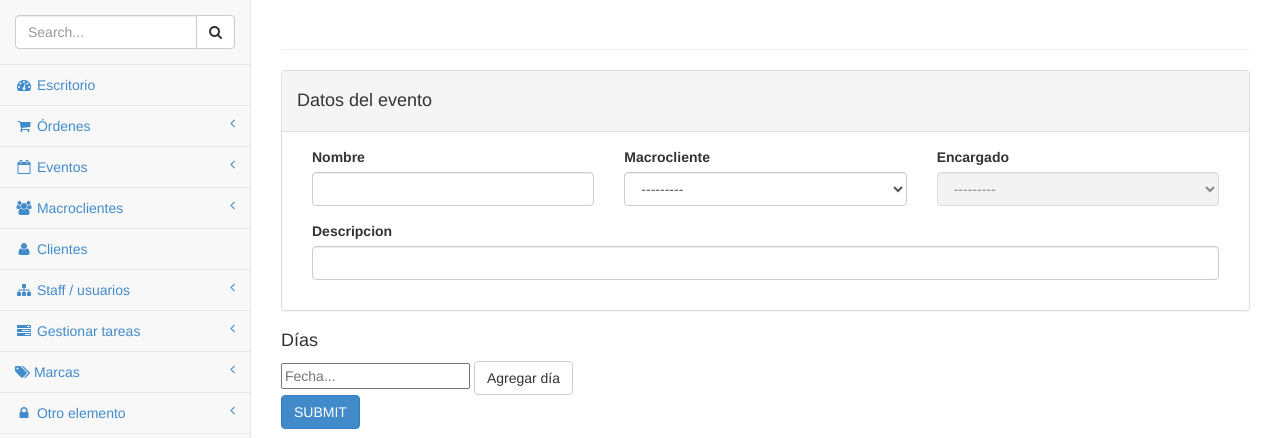
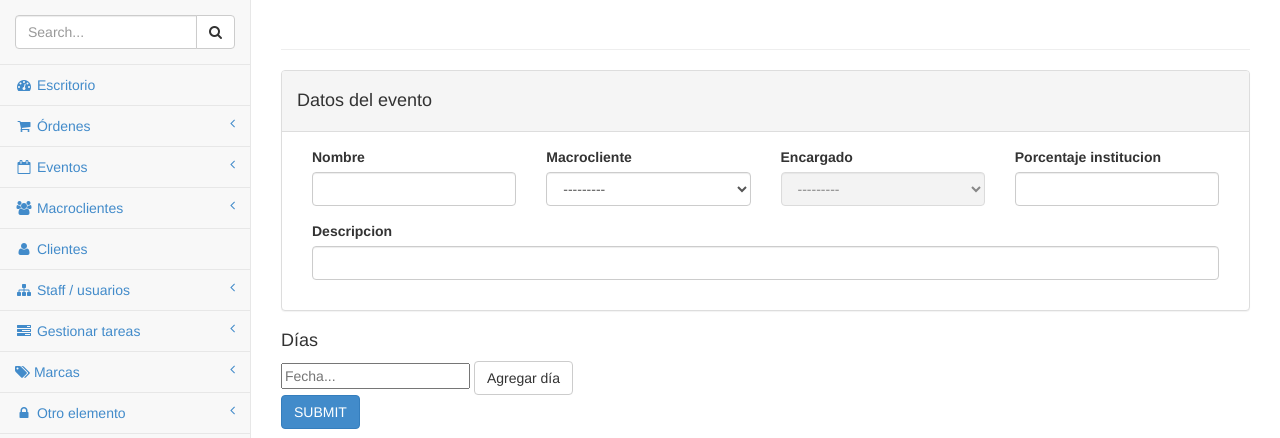
Before and after one commit to NestorBracho/fotomov_old, a Django app: page /nuevo_evento/ in a window 1280 px wide. Shown: the part 51-489 px from the top of the page. Run offline with Django 3.2, Linux system fonts and the light colour scheme; data that the repository does not hold is empty; some libraries are stand-ins or nearby versions.

Commit message:
se trae el post en nuevo envento

```diff
--- a/evento/forms.py
+++ b/evento/forms.py
@@ -6,6 +6,6 @@ from django import forms
 
 class EventoForm(forms.ModelForm):
     macrocliente = forms.ModelChoiceField(queryset=MacroCliente.objects.all())
-    encargado = forms.ChoiceField()
     class Meta:
         model = Evento
+        exclude = ['locacion',]
--- a/evento/views.py
+++ b/evento/views.py
@@ -14,7 +14,9 @@ from direcciones.models import *
 def nuevo_evento(request):
     gastos_predeterminados = Gasto.objects.filter(predeterminado = True)
     if request.method == 'POST':
-        pass
+        formulario = EventoForm(request.POST)
+        if formulario.is_valid():
+            print "funcion"
     else:
         formulario = EventoForm()
     return render_to_response('evento/nuevo_evento.html', {'formulario': formulario, 'gastos': gastos_predeterminados}, context_instance = RequestContext(request))
--- a/fotomov/templates/evento/nuevo_evento.html
+++ b/fotomov/templates/evento/nuevo_evento.html
@@ -10,14 +10,17 @@
             <h4>Datos del evento</h4>
         </div>
         <div class="panel-body">
-            <div class="col-sm-4">
+            <div class="col-sm-3">
                 {{ formulario.nombre | bootstrap }}
             </div>
-            <div class="col-sm-4">
+            <div class="col-sm-3">
                 {{ formulario.macrocliente | bootstrap }}
             </div>
-            <div class="col-sm-4">
+            <div class="col-sm-3">
                 {{ formulario.encargado | bootstrap }}
+            </div>
+            <div class="col-sm-3">
+                {{ formulario.porcentaje_institucion | bootstrap }}
             </div>
             <div class="col-sm-12">
                 {{ formulario.descripcion | bootstrap }}
--- a/fotomov/urls.py
+++ b/fotomov/urls.py
@@ -48,6 +48,7 @@ urlpatterns = patterns('',
     url(r'^libreta_direcciones/$', 'direcciones.views.nueva_direccion'),
     url(r'^guardar_direccion_ajax/$', 'direcciones.views.guardar_direccion_ajax'),
     url(r'^locacion_ajax/$', 'evento.views.locacion_ajax'),
+    url(r'^encargado_ajax/$', 'evento.views.encargado_ajax'),
     url(r'^nuevo_cliente/$', 'clientes.views.nuevo_cliente'),
     url(r'^listar_cliente/$', 'clientes.views.listar_cliente'),
     url(r'^editar_cliente/(?P<id_cliente>\d+)/$', 'clientes.views.editar_cliente'),
```
